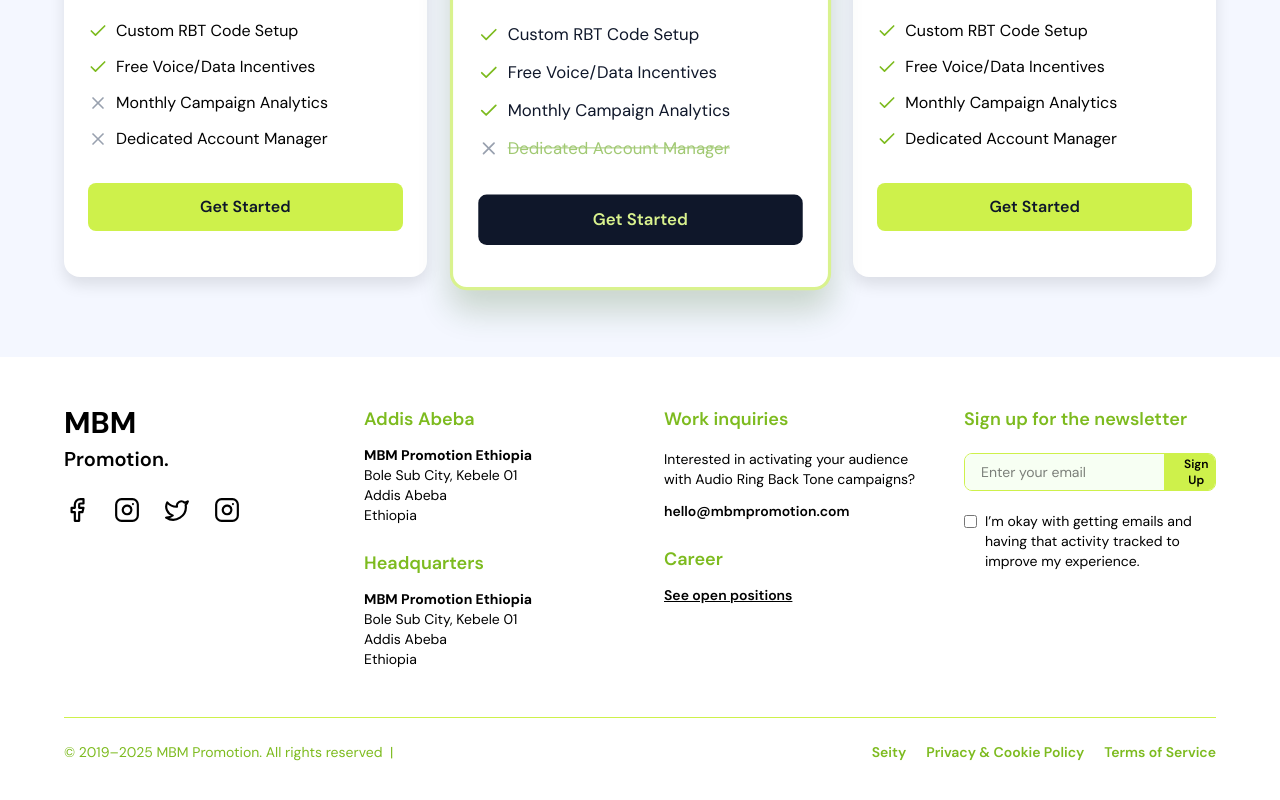
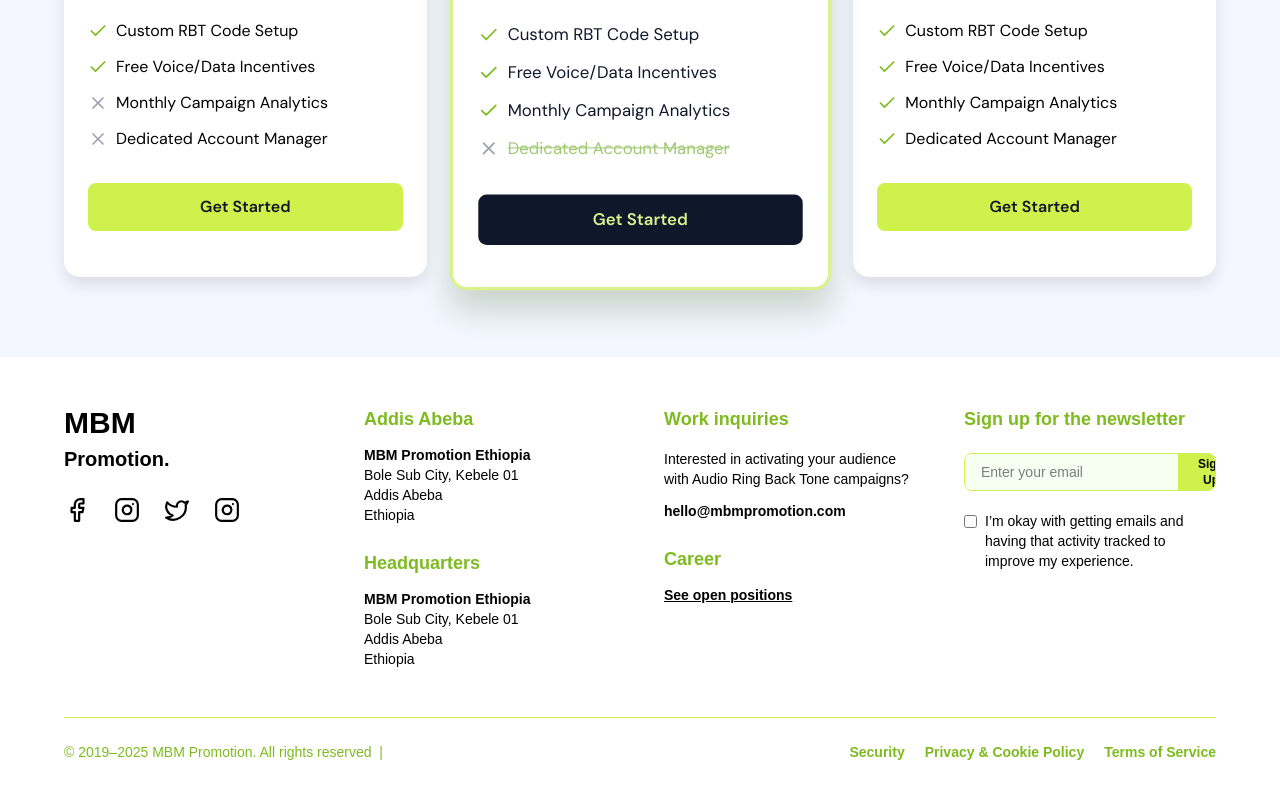
Before and after one commit to jobeman2/MNM, a Next.js app: page / in a window 1280 px wide. Shown: the part 2682-3482 px from the top of the page. Built offline with nearby package versions, Linux system fonts and the light colour scheme.

Commit message:
3fnd ay mentef

```diff
--- a/src/components/layout/footer.tsx
+++ b/src/components/layout/footer.tsx
@@ -18,19 +18,8 @@
   visible: {
     opacity: 1,
     scale: 1,
-    transition: { ease: [0.25, 0.1, 0.25, 1], duration: 0.5, type: 'spring', stiffness: 120 },
+    transition: { ease: 'easeOut', duration: 0.5, type: 'spring', stiffness: 120 },
   },
-};
-
-// Animate only scale here; color handled in CSS
-const linkHover = {
-  scale: 1.1,
-  transition: { type: 'spring', stiffness: 300 },
-};
-
-const iconHover = {
-  scale: 1.3,
-  transition: { type: 'spring', stiffness: 300 },
 };
 
 export default function Footer() {
@@ -38,47 +27,9 @@
     <motion.footer
       initial={{ opacity: 0, scale: 0.98 }}
       animate={{ opacity: 1, scale: 1 }}
-      transition={{ duration: 0.6, ease: [0.25, 0.1, 0.25, 1] }}
+      transition={{ duration: 0.6, ease: 'easeOut' }}
       className="px-6 py-12 md:px-16 bg-white font-dm-sans select-none"
     >
-      <style>{`
-        @import url('https://fonts.googleapis.com/css2?family=DM+Sans:wght@400;500;600;700&display=swap');
-
-        * {
-          font-family: 'DM Sans', sans-serif;
-        }
-
-        input:focus {
-          outline: none;
-          box-shadow: 0 0 10px 3px #cef14b;
-          background-color: #f9fff0;
-          color: #000;
-        }
-
-        input {
-          padding-left: 1rem;
-          padding-right: 1rem;
-          border: none;
-          background-color: #f7fff3;
-          color: #000;
-        }
-
-        button {
-          transition: all 0.3s ease;
-        }
-
-        /* Color change on hover/focus via CSS */
-        .link-hover:hover, .link-hover:focus {
-          color: #5a8f00;
-          outline: none;
-        }
-
-        .icon-hover:hover, .icon-hover:focus {
-          color: #7dbb1f;
-          outline: none;
-        }
-      `}</style>
-
       <motion.div
         variants={containerVariants}
         initial="hidden"
@@ -99,19 +50,16 @@
               { Icon: Twitter, href: 'https://twitter.com/mbmpromotion', label: 'Twitter' },
               { Icon: Instagram, href: 'https://behance.net/mbmpromotion', label: 'Behance' },
             ].map(({ Icon, href, label }, i) => (
-              <motion.a
+              <a
                 key={i}
                 href={href}
                 target="_blank"
                 rel="noopener noreferrer"
                 aria-label={label}
-                className="sor-pointer text-black icon-hover"
-                whileHover={iconHover}
-                whileFocus={iconHover}
-                tabIndex={0}
+                className="cursor-pointer text-black hover:text-[#7dbb1f] transform transition duration-300 hover:scale-110"
               >
                 <Icon size={26} />
-              </motion.a>
+              </a>
             ))}
           </div>
         </motion.div>
@@ -146,23 +94,14 @@
           <p className="text-sm mb-3">
             Interested in activating your audience with Audio Ring Back Tone campaigns?
           </p>
-          <motion.p
-            className="text-sm font-semibold sor-text select-text mb-6"
-            style={{ userSelect: 'text', sor: 'default' }}
-            tabIndex={0}
-          >
+          <p className="text-sm font-semibold cursor-text select-text mb-6 text-black hover:text-[#5a8f00] transition">
             hello@mbmpromotion.com
-          </motion.p>
+          </p>
 
           <h4 className="font-semibold text-lg mb-3 text-[#7dbb1f]">Career</h4>
-          <motion.p
-            className="text-sm sor-pointer font-semibold underline link-hover"
-            tabIndex={0}
-            whileHover={linkHover}
-            whileFocus={linkHover}
-          >
+          <p className="text-sm cursor-pointer font-semibold underline text-black hover:text-[#5a8f00] transition">
             See open positions
-          </motion.p>
+          </p>
         </motion.div>
 
         {/* Newsletter Signup */}
@@ -173,18 +112,17 @@
               <input
                 type="email"
                 placeholder="Enter your email"
-                className="flex-1 py-2 px-4 text-sm bg-[#f7fff3] text-black"
+                className="flex-1 py-2 px-4 text-sm bg-[#f7fff3] text-black focus:outline-none focus:ring-2 focus:ring-[#CEF14B]"
                 required
               />
               <button
                 type="submit"
-                className="bg-[#CEF14B] text-black px-5 text-xs font-semibold hover:bg-[#b8dd38]"
+                className="bg-[#CEF14B] text-black px-5 text-xs font-semibold hover:bg-[#b8dd38] transition"
               >
                 Sign Up
               </button>
             </div>
-
-            <label className="flex items-start text-sm space-x-2 sor-pointer">
+            <label className="flex items-start text-sm space-x-2 cursor-pointer">
               <input type="checkbox" className="accent-[#CEF14B] mt-1" />
               <span>
                 I’m okay with getting emails and having that activity tracked to improve my experience.
@@ -204,16 +142,13 @@
       >
         <p>© 2019–2025 MBM Promotion. All rights reserved &nbsp;|&nbsp;</p>
         <div className="space-x-5 mt-3 md:mt-0 flex flex-wrap justify-center md:justify-start gap-3 md:gap-0">
-          {['Seity', 'Privacy & Cookie Policy', 'Terms of Service'].map((text, i) => (
-            <motion.span
+          {['Security', 'Privacy & Cookie Policy', 'Terms of Service'].map((text, i) => (
+            <span
               key={i}
-              className="sor-pointer font-semibold link-hover"
-              tabIndex={0}
-              whileHover={linkHover}
-              whileFocus={linkHover}
+              className="cursor-pointer font-semibold hover:text-[#5a8f00] transition"
             >
               {text}
-            </motion.span>
+            </span>
           ))}
         </div>
       </motion.div>
```
